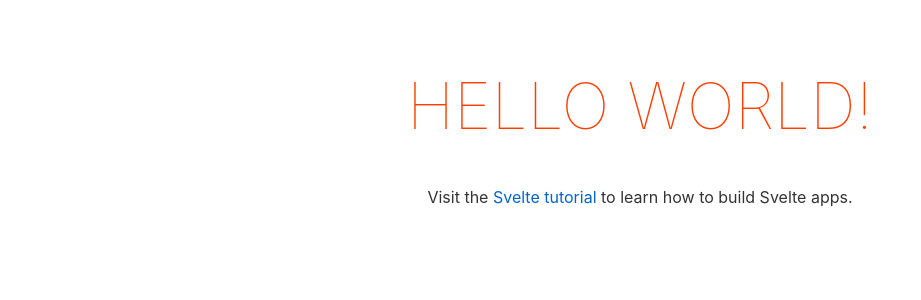
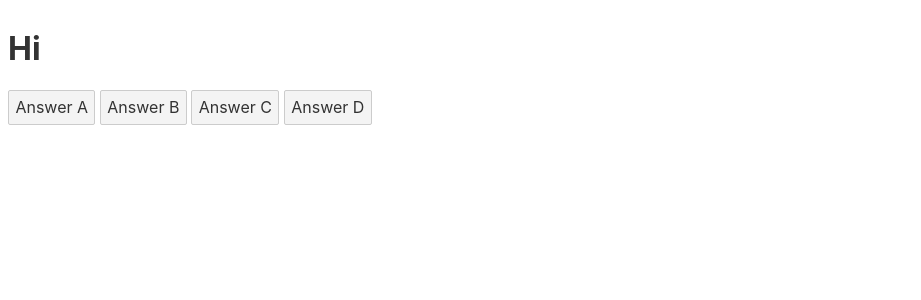
Before and after one commit to bogmoroz/svelte-101, a Svelte app: page / in a window 1280 px wide. Shown: the top 300 px of the page, without its empty margins (0-921 px from the left). Built offline with nearby package versions, Linux system fonts and the light colour scheme.

Commit message:
Quiz component with 4 options

```diff
--- a/src/App.svelte
+++ b/src/App.svelte
@@ -1,30 +1,6 @@
 <script>
-	export let name;
+  import Quiz from "./Quiz.svelte";
 </script>
 
-<main>
-	<h1>Hello {name}!</h1>
-	<p>Visit the <a href="https://svelte.dev/tutorial">Svelte tutorial</a> to learn how to build Svelte apps.</p>
-</main>
-
-<style>
-	main {
-		text-align: center;
-		padding: 1em;
-		max-width: 240px;
-		margin: 0 auto;
-	}
-
-	h1 {
-		color: #ff3e00;
-		text-transform: uppercase;
-		font-size: 4em;
-		font-weight: 100;
-	}
-
-	@media (min-width: 640px) {
-		main {
-			max-width: none;
-		}
-	}
-</style>
+<h1>Hi</h1>
+<Quiz quizName="New quiz" />
--- /dev/null
+++ b/src/Quiz.svelte
@@ -0,0 +1,19 @@
+<script>
+  let result = "";
+  let correctAnswer = "b";
+  function pickAnswer(answer) {
+    if (answer === correctAnswer) {
+      return (result = "Correct!");
+    }
+
+    result = "OOPS";
+  }
+</script>
+
+<div>
+  <h4>{result}</h4>
+  <button on:click={() => pickAnswer('a')}>Answer A</button>
+  <button on:click={() => pickAnswer('b')}>Answer B</button>
+  <button on:click={() => pickAnswer('c')}>Answer C</button>
+  <button on:click={() => pickAnswer('d')}>Answer D</button>
+</div>
--- a/src/main.js
+++ b/src/main.js
@@ -1,10 +1,7 @@
 import App from './App.svelte';
 
 const app = new App({
-	target: document.body,
-	props: {
-		name: 'world'
-	}
+  target: document.body,
 });
 
 export default app;
```
Also changed, not shown: 1 other file (tests, documents, lock files or other folders).
